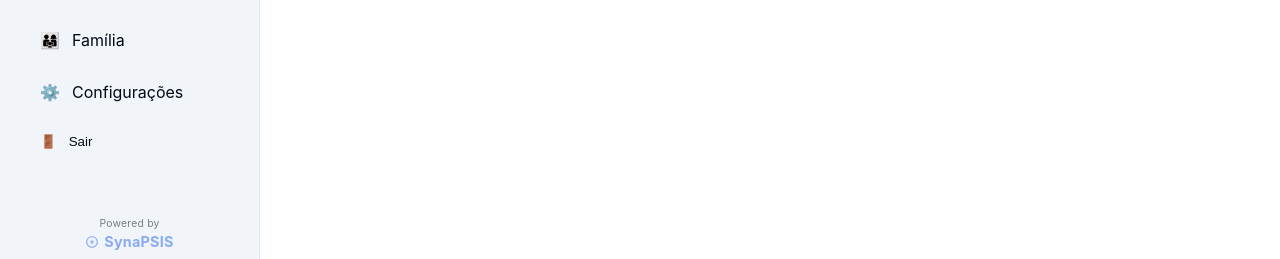
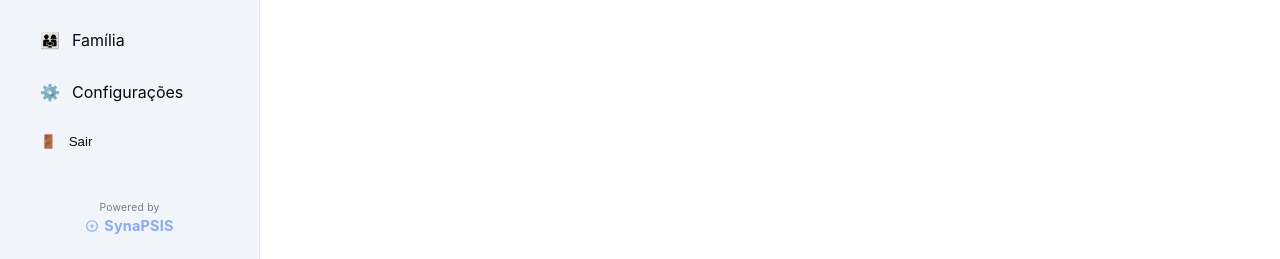
Before and after one commit to lucianoxote/psicomaneger, a Next.js app: page / in a window 1280 px wide. Shown: the part 541-800 px from the top of the page. Built offline with nearby package versions, Linux system fonts and the light colour scheme; no server answers; the database is empty.

Commit message:
fix: Group sidebar bottom elements to prevent watermark from being cut off on smaller screens

```diff
--- a/src/components/Sidebar.tsx
+++ b/src/components/Sidebar.tsx
@@ -80,10 +80,10 @@ export default function Sidebar({ isOpen, onClose }: SidebarProps) {
           );
         })}
 
+        <div style={{ marginTop: 'auto', display: 'flex', flexDirection: 'column', gap: '0.5rem' }}>
           <Link
             href="/configuracoes"
             className={`nav-link ${pathname === '/configuracoes' ? 'active' : ''}`}
-          style={{ marginTop: 'auto' }}
             onClick={onClose}
           >
             <span>⚙️</span> {t('Configurações')}
@@ -99,15 +99,16 @@ export default function Sidebar({ isOpen, onClose }: SidebarProps) {
 
           {/* Powered By SynaPSIS Watermark */}
           <div style={{
-          marginTop: '1.5rem',
-          paddingTop: '1.5rem',
+            marginTop: '1rem',
+            paddingTop: '1rem',
             borderTop: '1px solid hsla(var(--border), 0.3)',
             textAlign: 'center',
             opacity: 0.5,
             fontSize: '0.65rem',
             letterSpacing: '0.02em',
             transition: 'opacity 0.3s ease',
-          cursor: 'default'
+            cursor: 'default',
+            paddingBottom: '0.5rem' // Ensure it doesn't touch the absolute bottom of viewport
           }}
           onMouseEnter={(e) => e.currentTarget.style.opacity = '1'}
           onMouseLeave={(e) => e.currentTarget.style.opacity = '0.5'}
@@ -119,6 +120,7 @@ export default function Sidebar({ isOpen, onClose }: SidebarProps) {
                   <path d="M15 11H13V9C13 8.45 12.55 8 12 8C11.45 8 11 8.45 11 9V11H9C8.45 11 8 11.45 8 12C8 12.55 8.45 13 9 13H11V15C11 15.55 11.45 16 12 16C12.55 16 13 15.55 13 15V13H15C15.55 13 16 12.55 16 12C16 11.45 15.55 11 15 11Z" fill="currentColor"/>
                </svg>
                SynaPSIS
+            </div>
           </div>
         </div>
       </nav>
```
Lines whose indentation alone changed are shown as unchanged.
